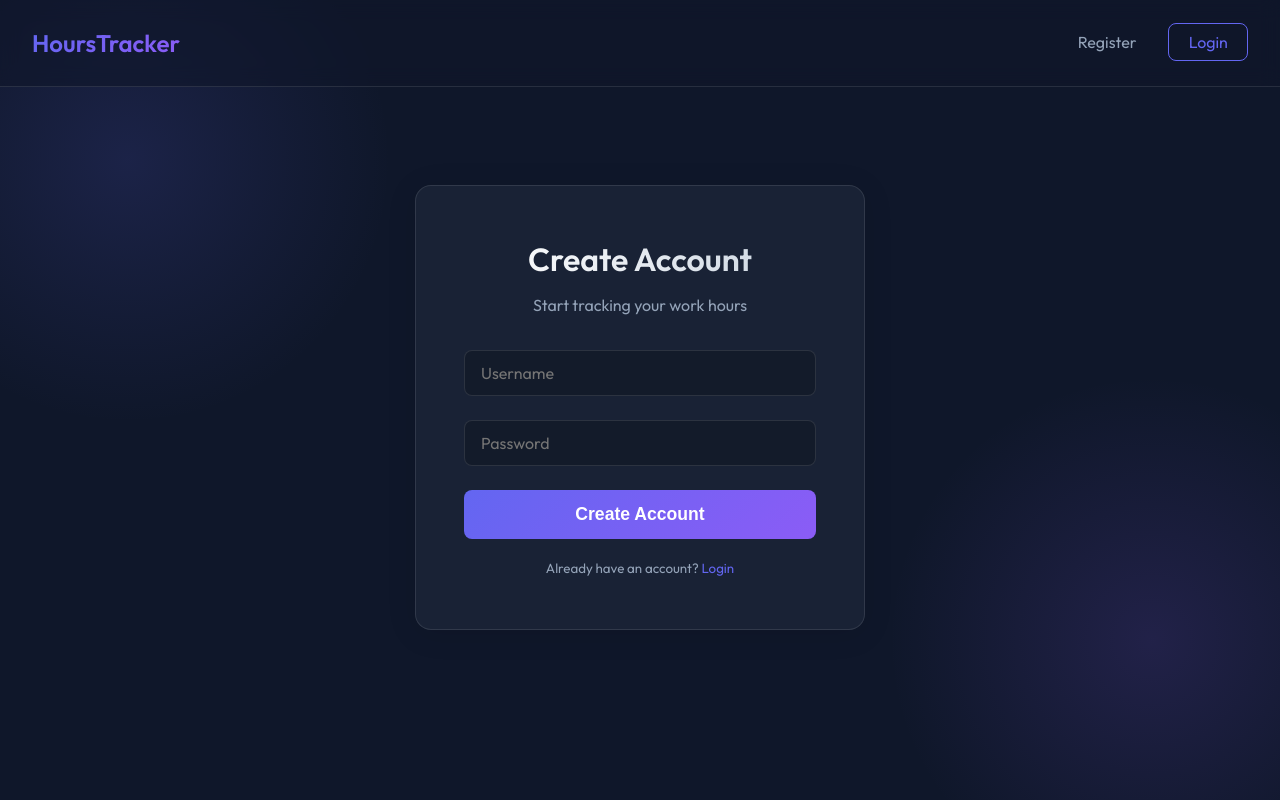
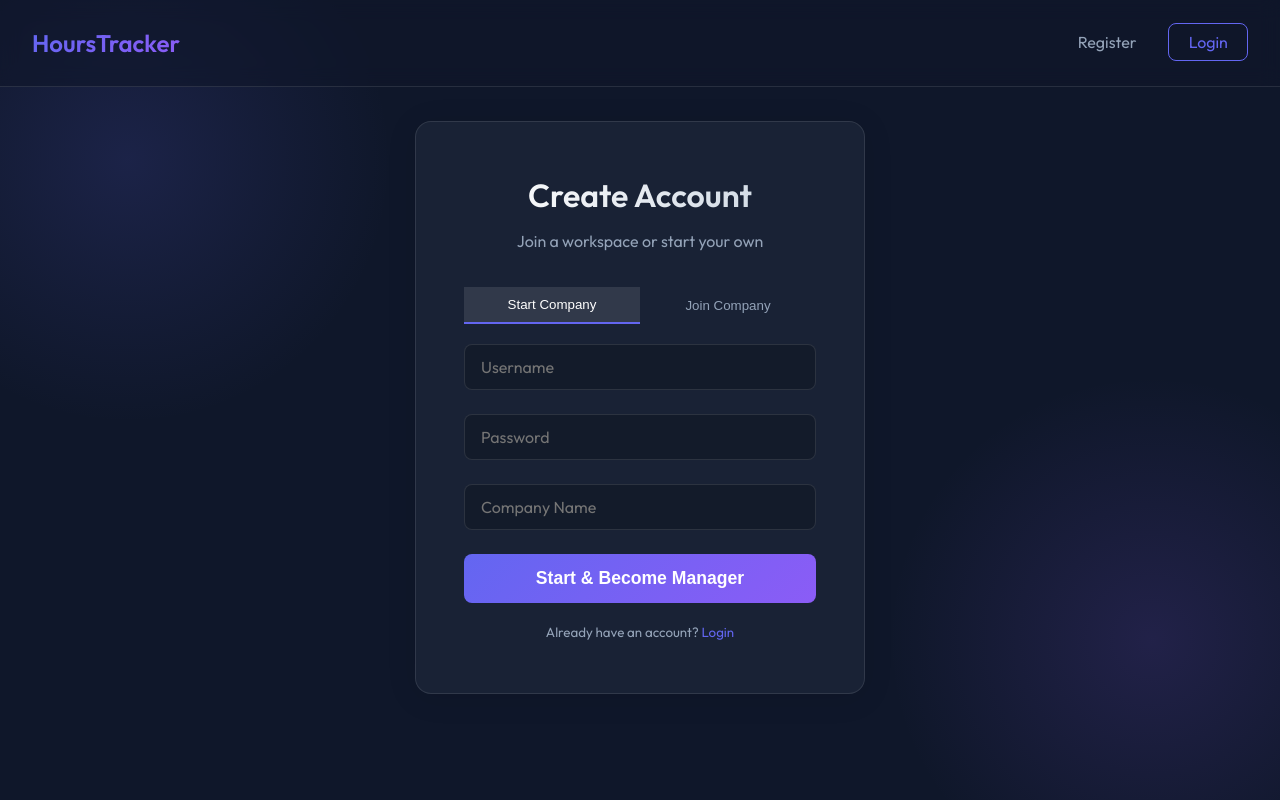
Before and after one commit to bashar0101/houres_tracker_client, a React (Vite) app: page /register in a window 1280 px wide. Built offline with nearby package versions, Linux system fonts and the light colour scheme.

Commit message:
add multi tenacy logic

```diff
--- a/src/context/AuthContext.jsx
+++ b/src/context/AuthContext.jsx
@@ -45,16 +45,22 @@ export const AuthProvider = ({ children }) => {
       setUser({ ...payload.user, role: res.data.role });
 
       setIsAuthenticated(true);
-      return true;
+      return { success: true };
     } catch (err) {
       console.error(err.response.data);
-      return false;
+      return { success: false, msg: err.response.data.msg };
     }
   };
 
-  const register = async (username, password) => {
+  const register = async (username, password, type, companyName, companyId) => {
     try {
-      const res = await axios.post('http://localhost:5000/api/auth/register', { username, password });
+      const res = await axios.post('http://localhost:5000/api/auth/register', { username, password, type, companyName, companyId });
+
+      // If pending, user is not logged in automatically
+      if (res.data.status === 'pending') {
+          return true; // Return success to redirect to login
+      }
+
       localStorage.setItem('token', res.data.token);
       axios.defaults.headers.common['x-auth-token'] = res.data.token;
 
--- a/src/pages/Login.jsx
+++ b/src/pages/Login.jsx
@@ -17,11 +17,11 @@ const Login = () => {
 
   const onSubmit = async e => {
     e.preventDefault();
-    const success = await login(username, password);
-    if (success) {
+    const result = await login(username, password);
+    if (result.success) {
         navigate('/');
     } else {
-        alert('Login failed');
+        alert(result.msg || 'Login failed');
     }
   };
 
--- a/src/pages/Register.jsx
+++ b/src/pages/Register.jsx
@@ -1,25 +1,52 @@
-import React, { useState, useContext } from 'react';
+import React, { useState, useEffect, useContext } from 'react';
 import { AuthContext } from '../context/AuthContext';
 import { useNavigate, Link } from 'react-router-dom';
+import axios from 'axios';
 
 const Register = () => {
   const [formData, setFormData] = useState({
     username: '',
-    password: ''
+    password: '',
+    type: 'create', // 'create' or 'join'
+    companyName: '',
+    companyId: ''
   });
+  const [companies, setCompanies] = useState([]);
 
   const { register } = useContext(AuthContext);
   const navigate = useNavigate();
 
-  const { username, password } = formData;
+  const { username, password, type, companyName, companyId } = formData;
+
+  useEffect(() => {
+    const fetchCompanies = async () => {
+        try {
+            const res = await axios.get('http://localhost:5000/api/companies');
+            setCompanies(res.data);
+            if (res.data.length > 0) {
+                setFormData(prev => ({ ...prev, companyId: res.data[0]._id }));
+            }
+        } catch (err) {
+            console.error(err);
+        }
+    };
+    if (type === 'join') {
+        fetchCompanies();
+    }
+  }, [type]);
 
   const onChange = e => setFormData({ ...formData, [e.target.name]: e.target.value });
 
   const onSubmit = async e => {
     e.preventDefault();
-    const success = await register(username, password); // No role passed
+    const success = await register(username, password, type, companyName, companyId);
     if (success) {
-        navigate('/');
+        if (type === 'join') {
+            alert('Registration successful! Please wait for approval.');
+            navigate('/login');
+        } else {
+            navigate('/');
+        }
     } else {
         alert('Registration failed');
     }
@@ -29,7 +56,41 @@ const Register = () => {
     <div className="auth-container">
       <div className="auth-card">
         <h1 className="auth-title">Create Account</h1>
-        <p className="auth-subtitle">Start tracking your work hours</p>
+        <p className="auth-subtitle">Join a workspace or start your own</p>
+
+        <div style={{display: 'flex', marginBottom: '20px', borderBottom: '1px solid var(--glass-border)'}}>
+            <button
+                type="button"
+                onClick={() => setFormData({...formData, type: 'create'})}
+                style={{
+                    flex: 1,
+                    padding: '10px',
+                    background: type === 'create' ? 'rgba(255,255,255,0.1)' : 'transparent',
+                    border: 'none',
+                    color: type === 'create' ? 'white' : 'var(--text-secondary)',
+                    cursor: 'pointer',
+                    borderBottom: type === 'create' ? '2px solid var(--primary-color)' : 'none'
+                }}
+            >
+                Start Company
+            </button>
+            <button
+                type="button"
+                onClick={() => setFormData({...formData, type: 'join'})}
+                 style={{
+                    flex: 1,
+                    padding: '10px',
+                    background: type === 'join' ? 'rgba(255,255,255,0.1)' : 'transparent',
+                    border: 'none',
+                    color: type === 'join' ? 'white' : 'var(--text-secondary)',
+                    cursor: 'pointer',
+                    borderBottom: type === 'join' ? '2px solid var(--primary-color)' : 'none'
+                }}
+            >
+                Join Company
+            </button>
+        </div>
+
         <form onSubmit={onSubmit}>
           <div className="form-group">
             <input
@@ -53,7 +114,37 @@ const Register = () => {
               minLength="6"
             />
           </div>
-          <input type="submit" value="Create Account" className="auth-submit-btn" />
+
+          {type === 'create' ? (
+              <div className="form-group">
+                <input
+                  className="auth-input"
+                  type="text"
+                  placeholder="Company Name"
+                  name="companyName"
+                  value={companyName}
+                  onChange={onChange}
+                  required
+                />
+              </div>
+          ) : (
+              <div className="form-group">
+                 <label style={{color: 'var(--text-secondary)', display: 'block', marginBottom: '8px', textAlign: 'left'}}>Select Company</label>
+                 <select
+                    name="companyId"
+                    value={companyId}
+                    onChange={onChange}
+                    className="auth-input"
+                    style={{cursor: 'pointer'}}
+                 >
+                     {companies.map(c => (
+                         <option key={c._id} value={c._id} style={{background: '#333'}}>{c.name}</option>
+                     ))}
+                 </select>
+              </div>
+          )}
+
+          <input type="submit" value={type === 'create' ? 'Start & Become Manager' : 'Request to Join'} className="auth-submit-btn" />
         </form>
         <div style={{ marginTop: '1rem', color: 'var(--text-secondary)' }}>
             <small>Already have an account? <Link to="/login" style={{ color: 'var(--primary-color)' }}>Login</Link></small>
```
Also changed, not shown: src/pages/ManagerDashboard.jsx (+96 -3 lines).
